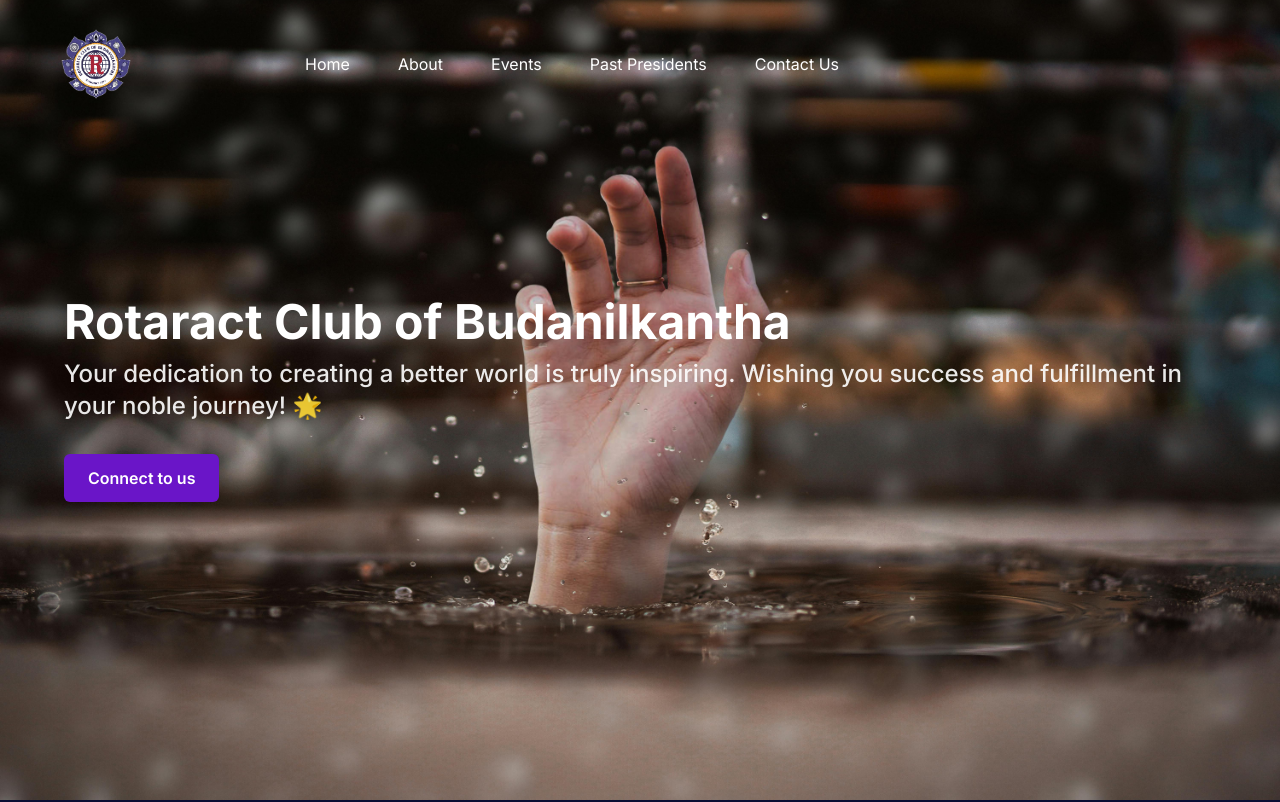
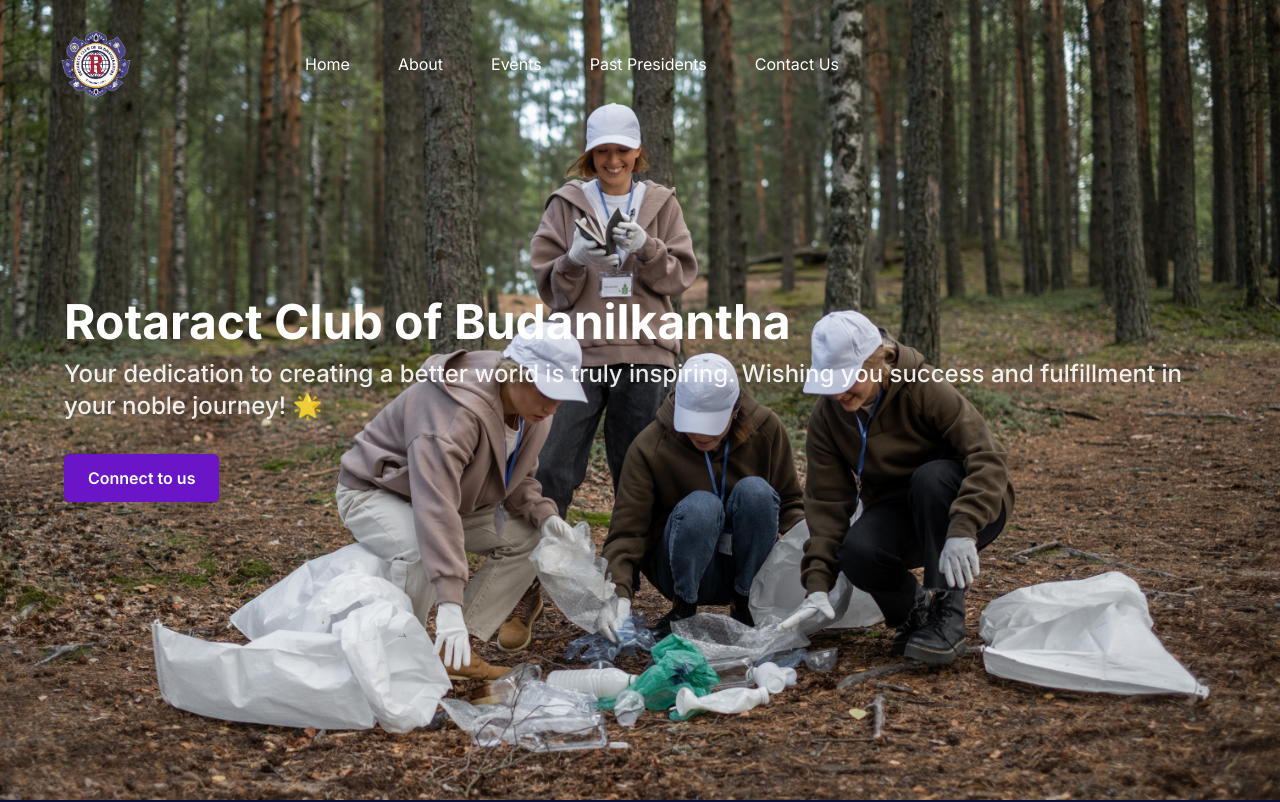
Before and after one commit to subin989/rtr-site, a Next.js app: page / in a window 1280 px wide. Shown: the top 802 px of the page. Built offline with nearby package versions, Linux system fonts and the light colour scheme.

Commit message:
Add the new bg pic

```diff
--- a/components/Hero/index.tsx
+++ b/components/Hero/index.tsx
@@ -7,7 +7,7 @@
         id="home"
         className="relative z-10 overflow-hidden h-screen flex items-center justify-center bg-cover bg-center bg-no-repeat"
         style={{
-          backgroundImage: `url('/images/hero/hands.jpg')`,
+          backgroundImage: `url('/images/hero/cleaning.jpg')`,
         }}
       >
         <div className="text-left text-white px-4 sm:px-8 lg:px-16">
```
Also changed, not shown: public/images/hero/cleaning.jpg (added), public/images/hero/team.jpg (added).
